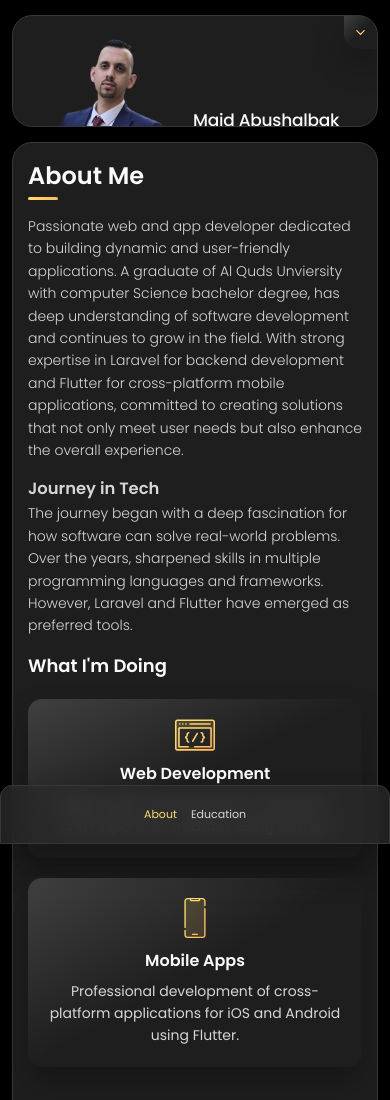
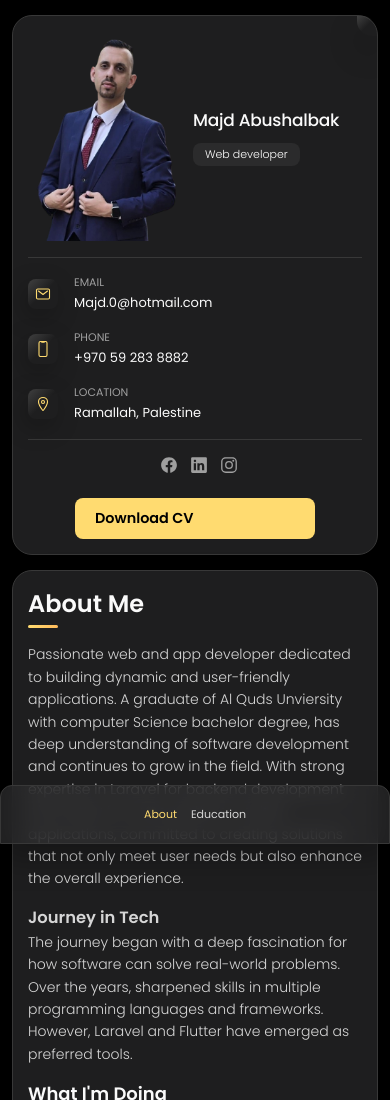
Before and after one commit to majdabushalbak/personal-web, a plain HTML site: page index.html in a window 390 px wide. Shown: the top 1100 px of the page. Drawn offline with nearby package versions, Linux system fonts and the light colour scheme.

Commit message:
show cont

```diff
--- a/assets/css/style.css
+++ b/assets/css/style.css
@@ -537,6 +537,43 @@ main {
 
 .social-item .social-link:hover { color: var(--light-gray); }
 
+@media (max-width: 579px) {
+  .sidebar {
+    max-height: none !important;
+    overflow: visible !important;
+  }
+
+  .sidebar-info_more {
+    opacity: 1 !important;
+    visibility: visible !important;
+  }
+
+  .social-list {
+    display: flex !important;
+    justify-content: center;
+    flex-wrap: wrap;
+    gap: 12px;
+    margin-top: 12px;
+    opacity: 1 !important;
+    visibility: visible !important;
+  }
+
+  .download-cv-wrapper {
+    display: flex !important;
+    justify-content: center;
+    margin-top: 15px;
+    padding: 0 1rem;
+  }
+
+  .download-btn {
+    width: 100%;
+    max-width: 240px;
+    font-size: 0.9rem;
+    padding: 10px 16px;
+  }
+}
+
+
 
 
 
--- a/index.html
+++ b/index.html
@@ -55,7 +55,7 @@
         <button class="info_more-btn" data-sidebar-btn>
           <span>Show Contactss</span>
 
-          <ion-icon name="chevron-down"></ion-icon>
+          <!-- <ion-icon name="chevron-down"></ion-icon> -->
         </button>
 
       </div>
```
